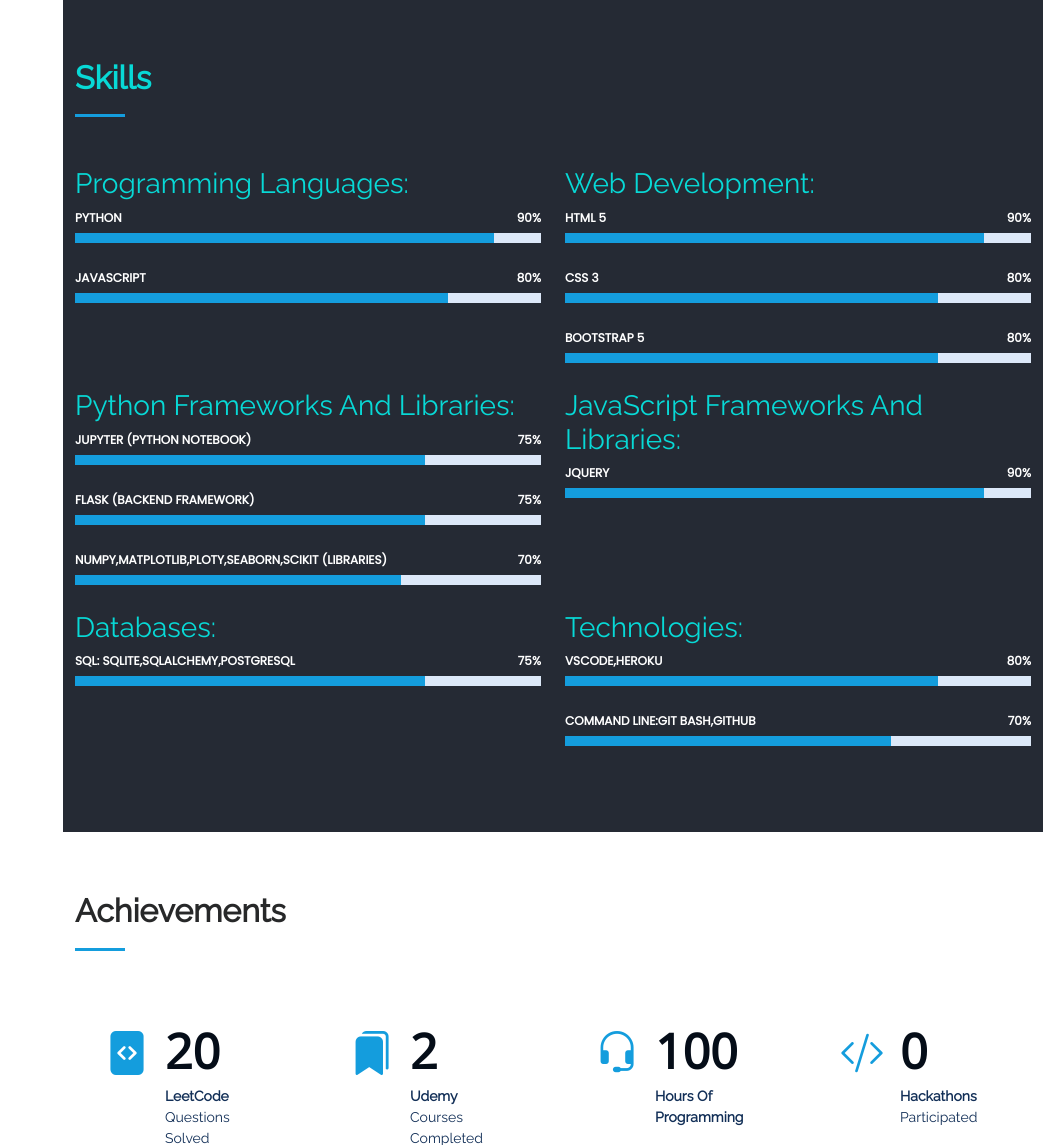
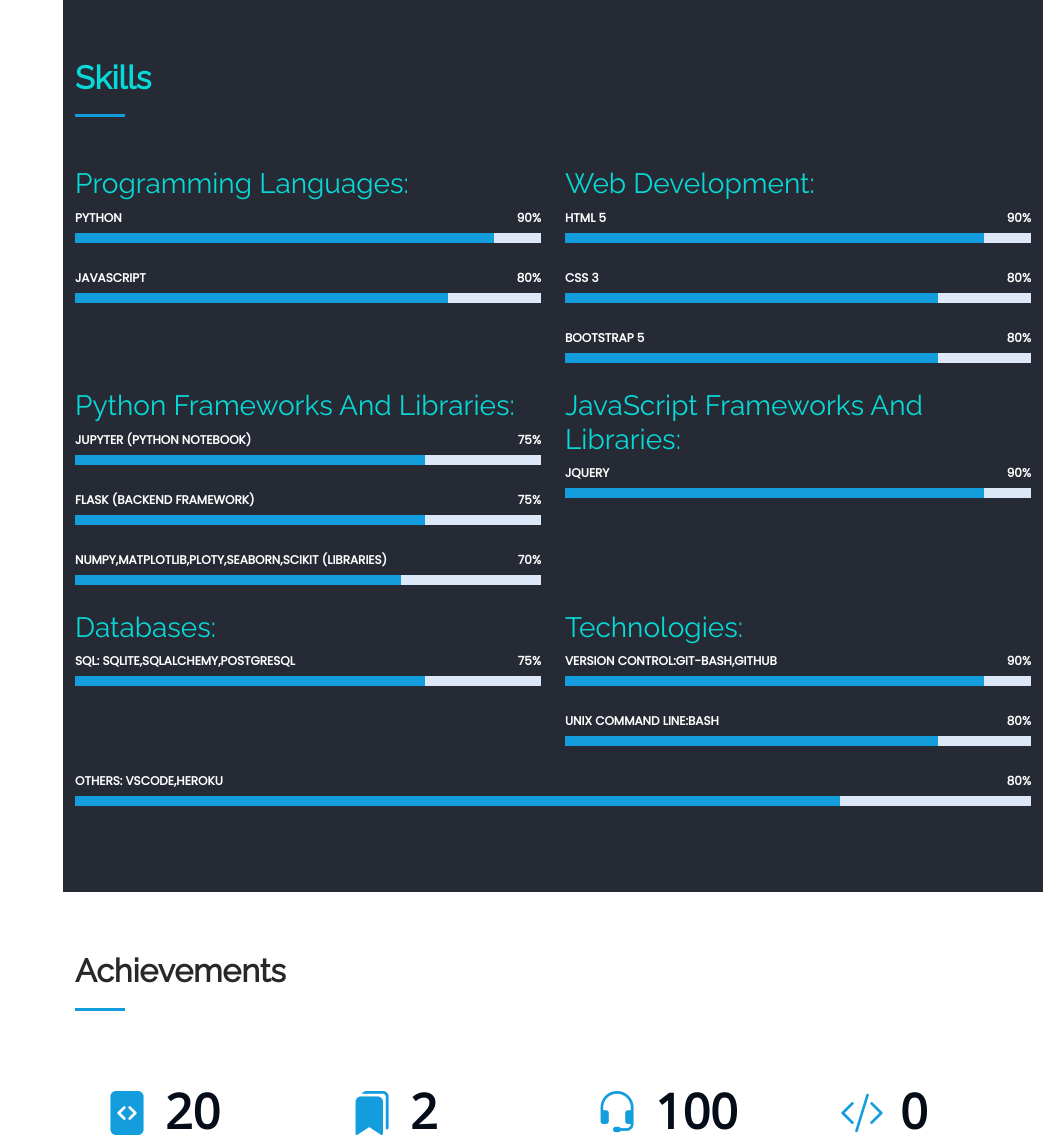
Before and after one commit to Akash-Singh04/MyPersonalWebsite, a Flask app: page / in a window 1280 px wide. Shown: the part 1458-2603 px from the top of the page, without its empty margins (237-1280 px from the left). Run offline with Flask 3, Linux system fonts and the light colour scheme; some libraries are stand-ins or nearby versions.

Commit message:
Update index.html

```diff
--- a/My Personal Website/templates/index.html
+++ b/My Personal Website/templates/index.html
@@ -247,18 +247,25 @@
           <div class="col-lg-6" data-aos="fade-up" data-aos-delay="100">
             <h3 class="header-bg">Technologies:</h3>
               <div class="progress">
-              <span class="skill">VsCode,Heroku <i class="val">80%</i></span>
+                <span class="skill">Version Control:GIT-BASH,GITHUB<i class="val">90%</i></span>
+                <div class="progress-bar-wrap">
+                  <div class="progress-bar" role="progressbar" aria-valuenow="90" aria-valuemin="0" aria-valuemax="100"></div>
+                </div>
+              </div>
+            <div class="progress">
+                <span class="skill">Unix Command Line:BASH<i class="val">80%</i></span>
                 <div class="progress-bar-wrap">
                   <div class="progress-bar" role="progressbar" aria-valuenow="80" aria-valuemin="0" aria-valuemax="100"></div>
                 </div>
               </div>
+             </div>
               <div class="progress">
-              <span class="skill">Command Line:GIT BASH,GITHUB<i class="val">70%</i></span>
+                <span class="skill">Others: VsCode,Heroku <i class="val">80%</i></span>
                 <div class="progress-bar-wrap">
-                <div class="progress-bar" role="progressbar" aria-valuenow="70" aria-valuemin="0" aria-valuemax="100"></div>
+                  <div class="progress-bar" role="progressbar" aria-valuenow="80" aria-valuemin="0" aria-valuemax="100"></div>
                 </div>
               </div>
-          </div>
+
         </div>
 
       </div>
```
Lines whose indentation alone changed are shown as unchanged.
